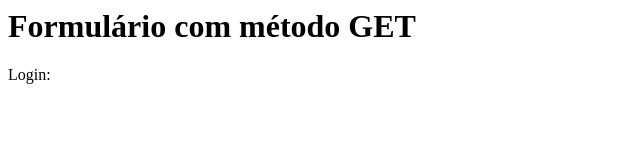
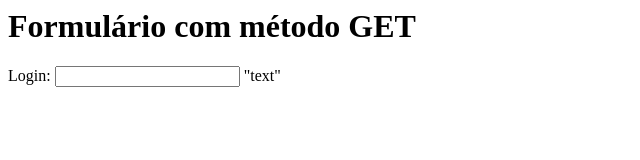
Before and after one commit to CEEMTI-BG-prof-Melissa/aula-05-13-05-lpw-jujugatinha17, a plain HTML site: page aula05.html in a window 1280 px wide. Shown: the whole page, without its empty margins (0-640 px from the left). Drawn offline with Linux system fonts and the light colour scheme.

Commit message:
Update aula05.html

```diff
--- a/aula05.html
+++ b/aula05.html
@@ -7,7 +7,7 @@
       </h1>
       <form>
          <p>
-            Login:
+            Login: <input> "text"
          </p>
       </form>
    </body>
```
